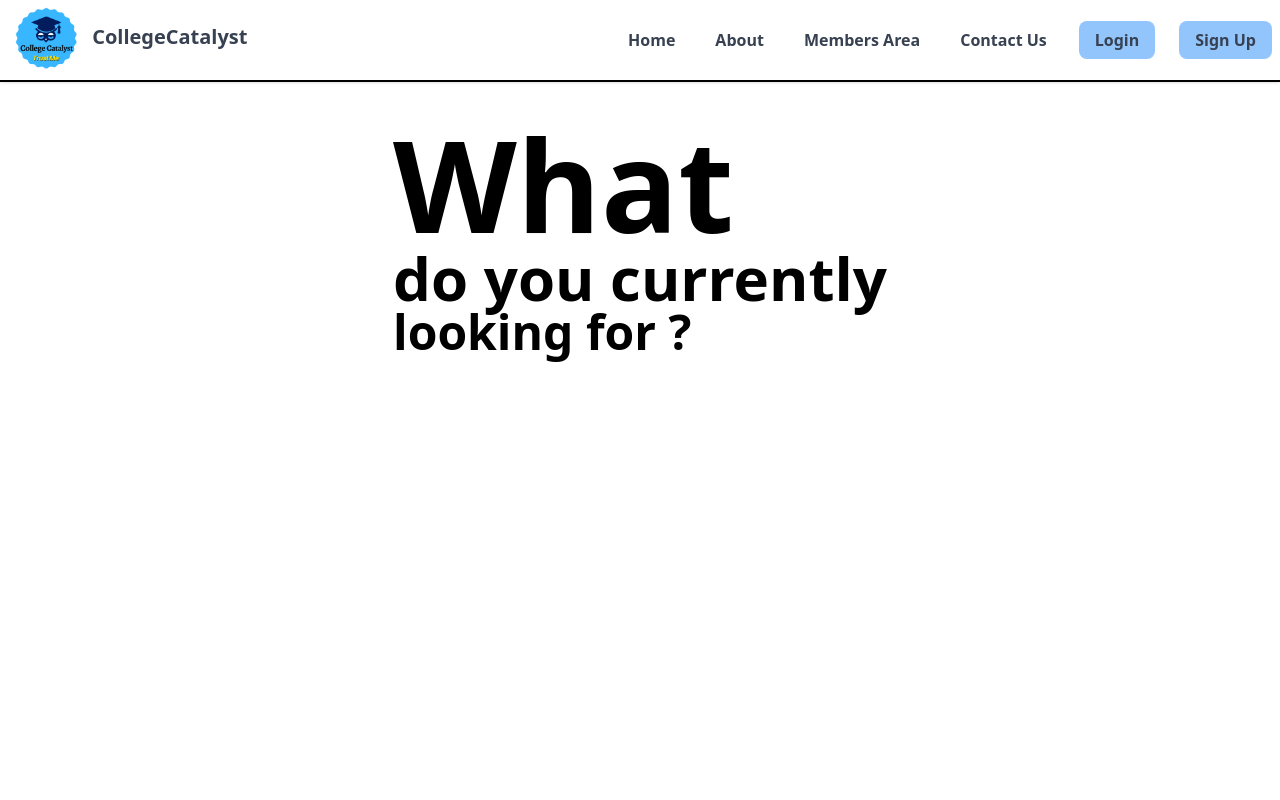
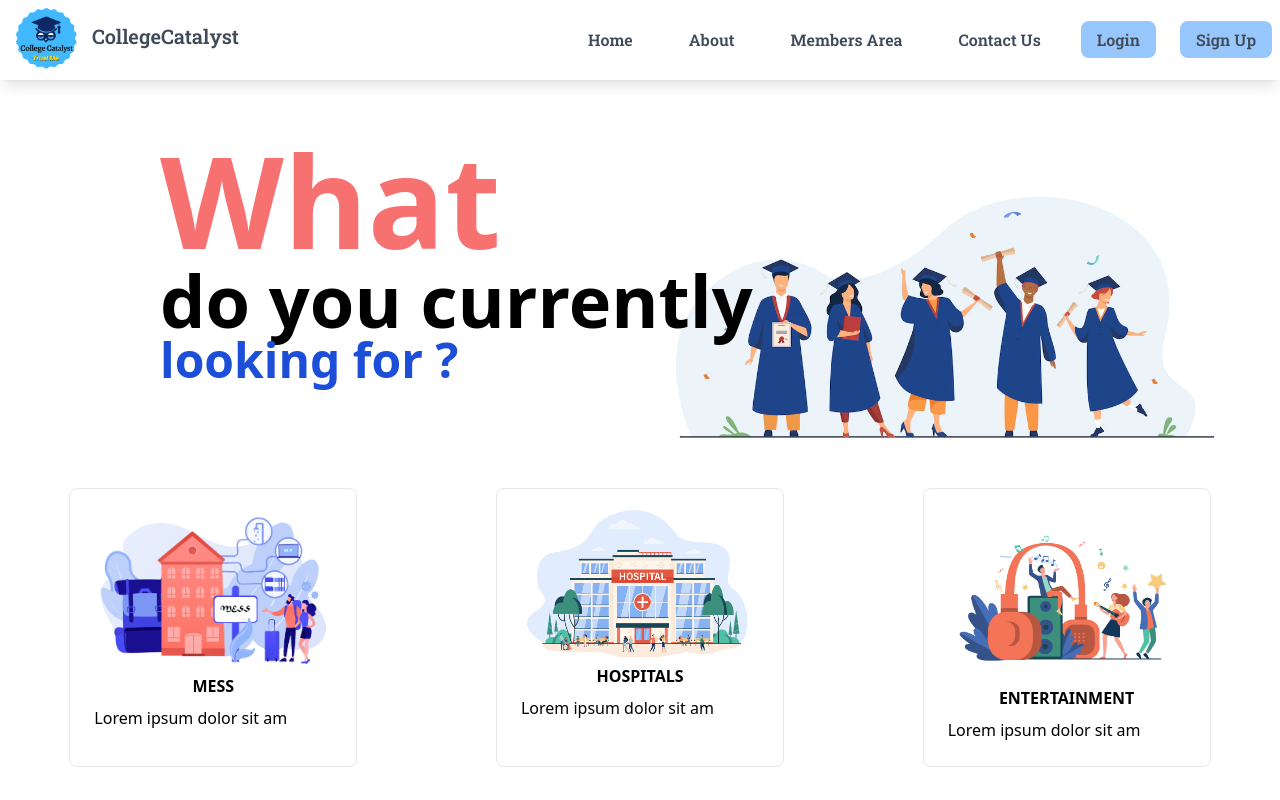
Before and after one commit to Rancho2002/collegecatalyst, a PHP site: page /developed/index.html in a window 1280 px wide; the page is wider, and only the part inside the window is pictured. Run offline with PHP 8.4, Linux system fonts and the light colour scheme; style sheets or scripts are compiled from the project's sources; some libraries are stand-ins or nearby versions.

Commit message:
modified day 2

```diff
--- a/developed/index.html
+++ b/developed/index.html
@@ -5,23 +5,24 @@
   <meta charset='UTF-8'>
   <meta http-equiv='X-UA-Compatible' content='IE=edge'>
   <meta name='viewport' content='width=device-width, initial-scale=1'>
-  <script src="https://cdn.tailwindcss.com"></script>
+  <!-- <script src="https://cdn.tailwindcss.com"></script> -->
   <link rel="stylesheet" href="style.css">
   <title>CollegeCatalyst</title>
 </head>
 
-<body>
-  <nav class="fixed top-0 left-0 bg-white w-full shadow border-b-2 border-black">
+<body class="overflow-x-hidden">
+  <nav class="fixed top-0 left-0 bg-white w-full shadow-lg opacity-95" style="font-family: 'Roboto Slab', serif;">
     <div class="container m-auto flex justify-between items-center text-gray-700">
       <div>
-        <img src="https://raw.githubusercontent.com/Rancho2002/collegecatalyst/master/developed/img/logoM.png" alt="logo" width="80" class="ml-2 inline">
+        <img src="https://raw.githubusercontent.com/Rancho2002/collegecatalyst/master/developed/img/logoM.png"
+          alt="logo" width="80" class="ml-2 inline">
         <h1 class="py-6 text-xl font-bold inline">CollegeCatalyst</h1>
       </div>
       <ul class="hidden md:flex items-center text-base font-semibold cursor-pointer gap-6">
-        <li><a href="" class="hover-nav py-3 px-2 ">Home</a></li>
-        <li><a href="" class="hover-nav py-3 px-2 ">About</a></li>
-        <li><a href="" class="hover-nav py-3 px-2 ">Members Area</a></li>
-        <li><a href="" class="hover-nav py-3 px-2 ">Contact Us</a></li>
+        <li><a href="" class="hover-nav hover:text-white py-3 px-4 ">Home</a></li>
+        <li><a href="" class="hover-nav hover:text-white py-3 px-4 ">About</a></li>
+        <li><a href="" class="hover-nav hover:text-white py-3 px-4 ">Members Area</a></li>
+        <li><a href="" class="hover-nav hover:text-white py-3 px-4 ">Contact Us</a></li>
         <li><a href="" class="hover-nav-btn bg-blue-300 duration-200 rounded-lg font-bold py-2 px-4">Login</a></li>
         <li><a href="" class="hover-nav-btn bg-blue-300 duration-200 rounded-lg font-bold py-2 px-4 mr-2">Sign Up</a>
         </li>
@@ -33,12 +34,12 @@
         <div
           class="absolute top-0 -right-full opacity-0 h-screen w-8/12 bg-white border transform group-focus:right-0 group-focus:opacity-100 transition-all duration-300">
           <ul class="flex flex-col items-center w-full text-base cursor-pointer pt-10">
-            <li class="hover-nav py-4 px-6 w-11/12"><a href="">Home</a></li>
-            <li class="hover-nav py-4 px-6 w-11/12"><a href="">About</a></li>
-            <li class="hover-nav py-4 px-6 w-11/12"><a href="">Members Area</a></li>
-            <li class="hover-nav py-4 px-6 w-11/12"><a href="">Contact Us</a></li>
+            <li class="hover-nav hover:bg-gray-300 py-4 px-6 w-11/12"><a href="">Home</a></li>
+            <li class="hover-nav hover:bg-gray-300 py-4 px-6 w-11/12"><a href="">About</a></li>
+            <li class="hover-nav hover:bg-gray-300 py-4 px-6 w-11/12"><a href="">Members Area</a></li>
+            <li class="hover-nav hover:bg-gray-300 py-4 px-6 w-11/12"><a href="">Contact Us</a></li>
             <li class="hover-nav-btn bg-blue-200 rounded-lg font-bold py-2 px-4 w-11/12 my-5"><a href="">Login</a></li>
-            <li class="hover-nav-btn bg-blue-200 rounded-lg font-bold py-2 px-4 w-11/12"><a href="" >Sign Up</a>
+            <li class="hover-nav-btn bg-blue-200 rounded-lg font-bold py-2 px-4 w-11/12"><a href="">Sign Up</a>
             </li>
           </ul>
         </div>
@@ -46,14 +47,63 @@
 
     </div>
   </nav>
+
   <div class="mt-20"></div>
-  <div class="container w-screen p-10 m-auto font-semibold flex justify-center">
-    <div class="  ">
-    <h1 class="text-9xl">What</h1>
-    <h1 class="text-6xl ">do you currently</h1>
-    <h1 class="text-5xl">looking for ?</h1>
+  <img src="img/sideimg.png" alt="" class="hidden md:block absolute right-10 top-32 -z-10" width="600">
+  <div class="container w-screen py-10 m-auto font-semibold flex md:ml-36">
+    <div class="p-4">
+      <h1 class="text-9xl text-red-400">What</h1>
+      <h1 class="text-7xl">do you currently</h1>
+      <h1 class="text-5xl text-blue-700">looking for ?</h1>
     </div>
   </div>
+
+  <div class="line1 flex flex-col justify-center md:flex-row md:justify-around ">
+    <div class="box border rounded-lg mx-auto mt-12 p-2 w-72 hover:shadow-lg hover:scale-110 cursor-pointer duration-500">
+      <div class="outside  hover:rounded-lg p-2 hover:shadow-xl">
+      <div class="lay-1">
+        <img src="img/mess.png" alt="">
+      </div>
+      <div class="lay-2 font-bold text-center">
+        MESS
+      </div>
+      <div class="lay-3 p-2">
+        Lorem ipsum dolor sit am
+      </div>
+    </div>
+  </div>
+
+      <div class="box border rounded-lg mx-auto mt-12 p-2 w-72 hover:shadow-lg hover:scale-110 cursor-pointer duration-500">
+        <div class="outside  hover:rounded-lg p-2 hover:shadow-xl">
+        <div class="lay-1">
+          <img src="img/hospital.jpg" alt="">
+        </div>
+        <div class="lay-2 font-bold text-center">
+          HOSPITALS
+        </div>
+        <div class="lay-3 p-2">
+          Lorem ipsum dolor sit am
+        </div>
+      </div>
+    </div>
+
+      <div class="box border rounded-lg mx-auto mt-12 p-2 w-72 hover:shadow-lg hover:scale-110 cursor-pointer duration-500">
+        <div class="outside  hover:rounded-lg p-2 hover:shadow-xl">
+        <div class="lay-1">
+          <img src="img/entertainment.jpg" alt="">
+        </div>
+        <div class="lay-2 font-bold text-center">
+          ENTERTAINMENT
+        </div>
+        <div class="lay-3 p-2">
+          Lorem ipsum dolor sit am
+        </div>
+      </div>
+    </div>
+  </div>
+
+
+
 </body>
 
 
--- a/developed/style.css
+++ b/developed/style.css
@@ -1,10 +1,12 @@
+@import url('https://fonts.googleapis.com/css2?family=Roboto+Slab:wght@600&display=swap');
 @tailwind base;
 @tailwind components;
 @tailwind utilities;
 
 .hover-nav{
-    @apply hover:bg-gray-300 hover:rounded-lg transition-all duration-300;
+    @apply hover:bg-blue-400 hover:rounded-lg transition-all duration-300;
 }
+
 .hover-nav-btn{
     @apply hover:bg-blue-700 hover:text-white w-full ;
 }
--- a/developed/tailwind.config.js
+++ b/developed/tailwind.config.js
@@ -2,6 +2,22 @@
 module.exports = {
   content: ['*'],
   theme: {
+    screens: {
+      'sm': '640px',
+      // => @media (min-width: 640px) { ... }
+
+      'md': '1082px',
+      // => @media (min-width: 768px) { ... }
+
+      'lg': '1100px',
+      // => @media (min-width: 1024px) { ... }
+
+      'xl': '1280px',
+      // => @media (min-width: 1280px) { ... }
+
+      '2xl': '1536px',
+      // => @media (min-width: 1536px) { ... }
+    },
     extend: {},
   },
   variants:{
```
Also changed, not shown: developed/img/bg.png (added), developed/img/entertainment.jpg (added), developed/img/hospital.jpg (added), developed/img/mess.png (added), developed/img/right-arrow.png (added), developed/img/sideimg.png (added).
